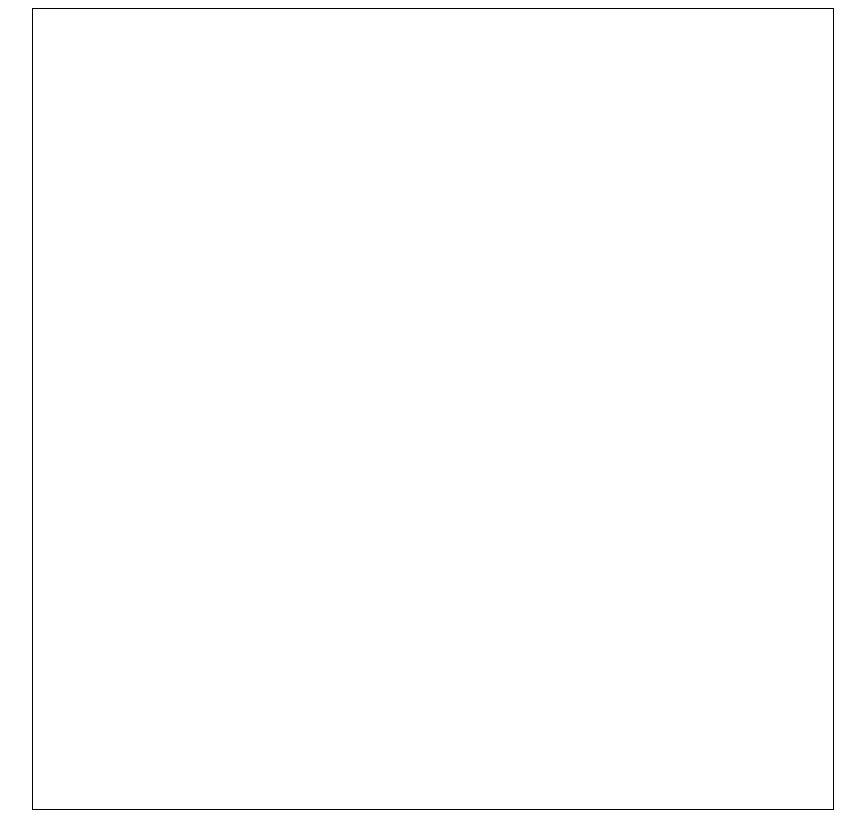
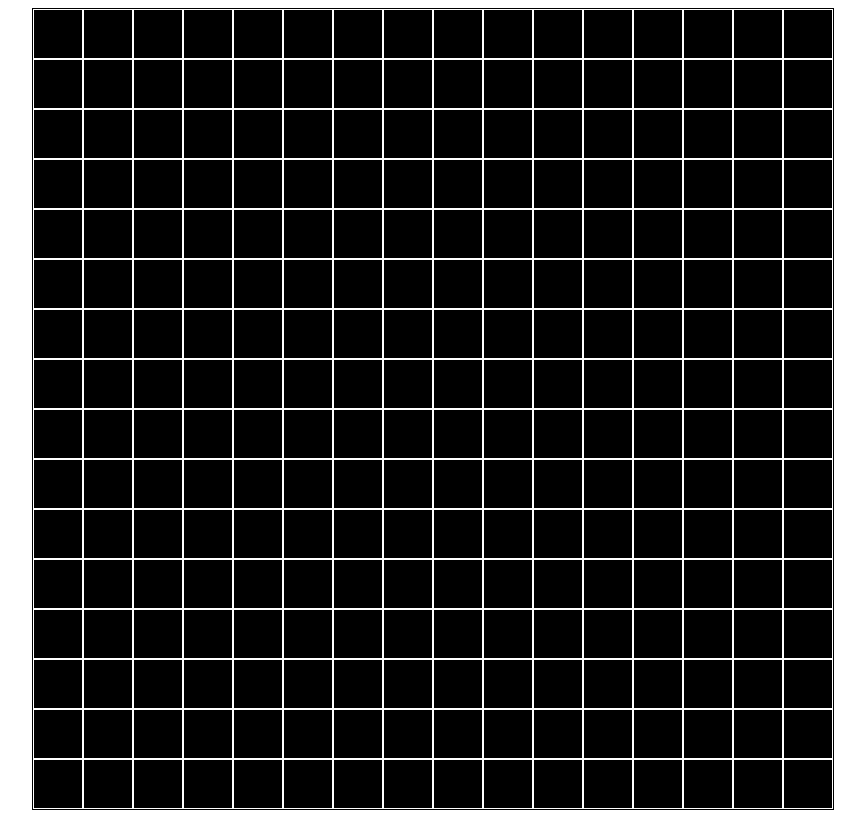
Before and after one commit to Dani-0TB/etch-a-sketch, a plain HTML site: page index.html in a window 1280 px wide. Shown: the whole page, without its empty margins (207-1072 px from the left). Drawn offline with Linux system fonts and the light colour scheme.

Commit message:
added function to generate grid
created a function to generate the grid inside the canvas.

```diff
--- a/css/styles.css
+++ b/css/styles.css
@@ -10,10 +10,6 @@ body {
   border: 1px solid;
   display: flex;
   flex-flow: row wrap;
+  justify-content: space-around;
+  align-items: center;
 }
-
-.pixel {
-  width: auto;
-  height: auto;
-  background-color: black;
-}
--- a/js/main.js
+++ b/js/main.js
@@ -0,0 +1,18 @@
+function generateGrid(canvasSize) {
+  let tileWidth = canvasSize/gridSize;
+  let tileHeight = canvasSize/gridSize;
+  canvas.replaceChildren();
+  for (let i = 0; i < pixelGrid; i++) {
+    let pixel = document.createElement('div');
+    pixel.style.backgroundColor = 'black';
+    pixel.style.width = `${ tileWidth-2 }px`;
+    pixel.style.height = `${ tileHeight-2 }px`
+    canvas.appendChild(pixel);
+  }
+}
+
+let gridSize = 16;
+let pixelGrid = Math.pow(gridSize,2);
+let canvas = document.querySelector('.canvas');
+
+generateGrid(800);
```
Also changed, not shown: index.html (+1 -3 lines).
